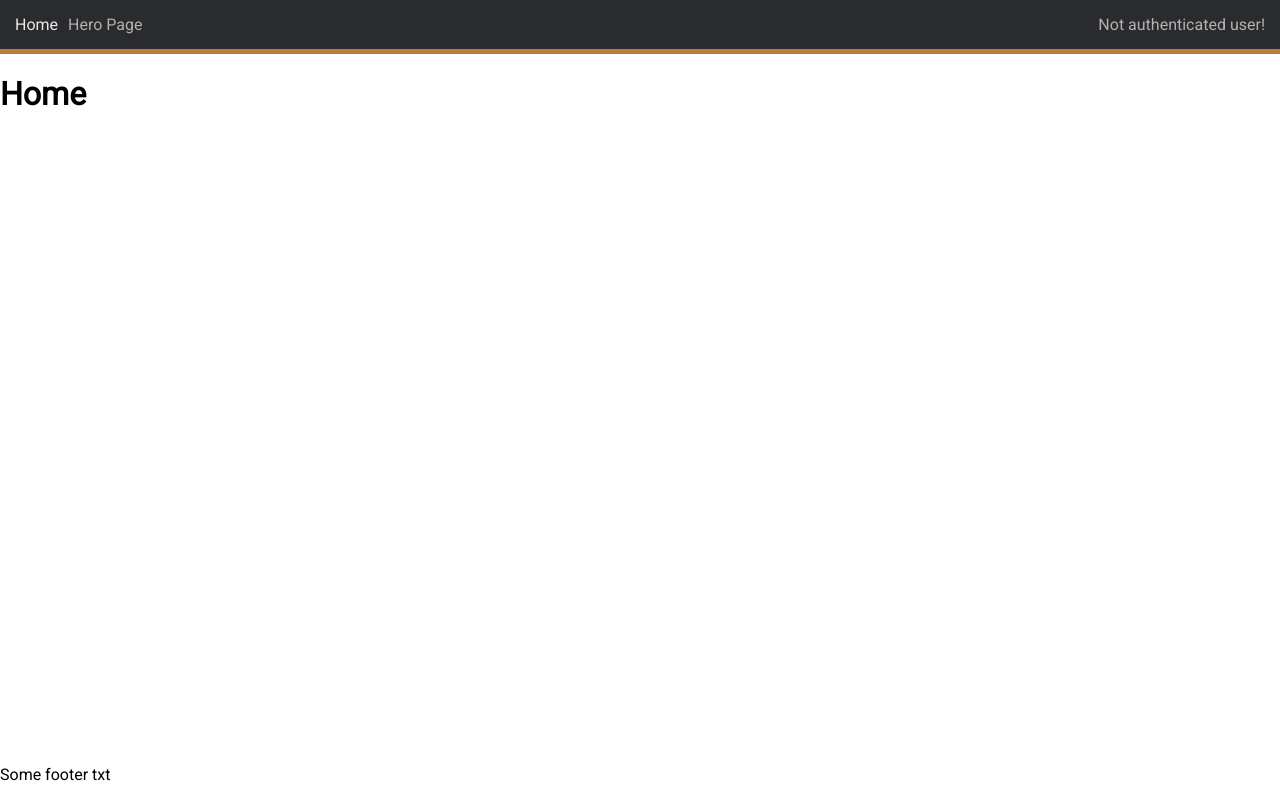
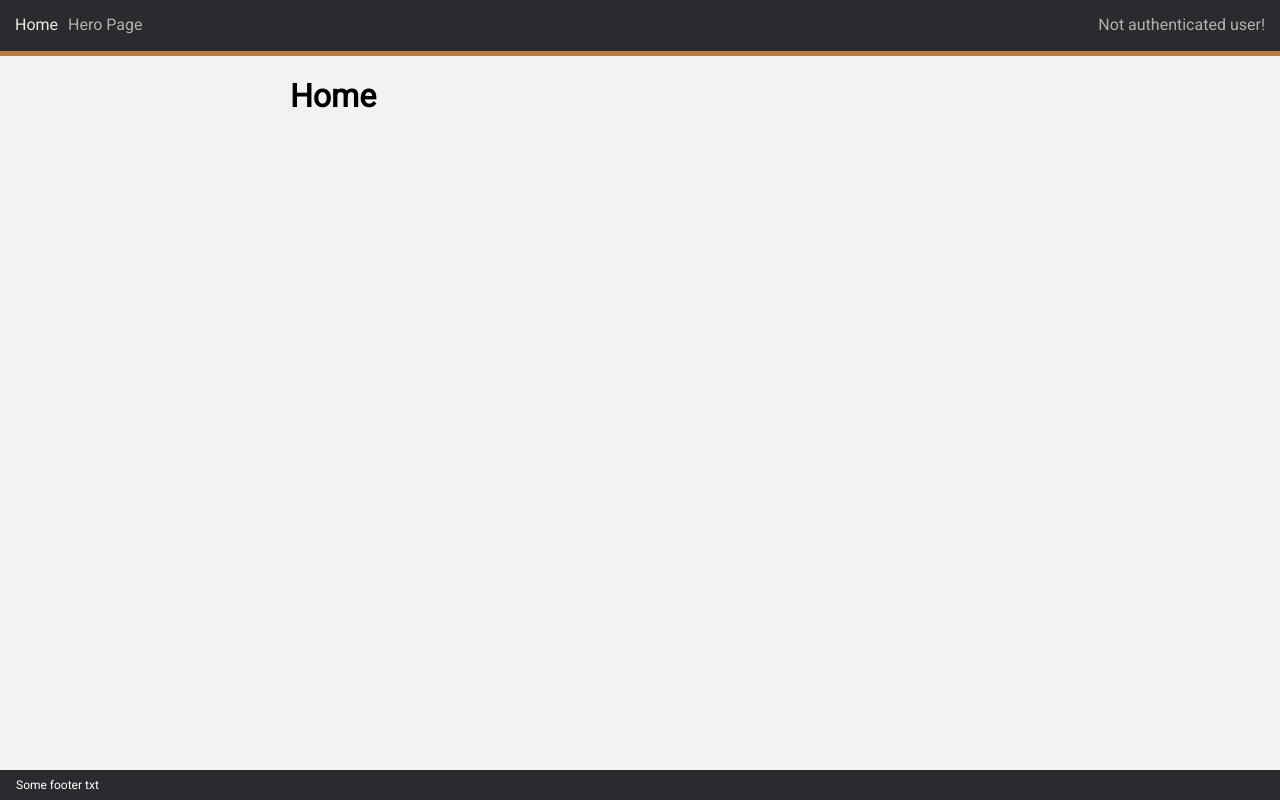
Before and after one commit to michalmuchakr/preconfigurated-react, a React app: page / in a window 1280 px wide. Built offline with nearby package versions, Linux system fonts and the light colour scheme; what axios-mock-adapter would draw is missing.

Commit message:
Apply styling, grid layout, RWD

```diff
--- a/src/app.jsx
+++ b/src/app.jsx
@@ -12,10 +12,12 @@ export default class App extends Component {
       <Router>
         <div className="app">
           <Nav />
-          <Switch>
-            <Route exact path="/" component={Home} />
-            <Route exact path="/hero-page" component={HeroPage} />
-          </Switch>
+          <div className="container">
+            <Switch>
+              <Route exact path="/" component={Home} />
+              <Route exact path="/hero-page" component={HeroPage} />
+            </Switch>
+          </div>
           <Footer />
         </div>
       </Router>
--- a/src/components/shared/footer.jsx
+++ b/src/components/shared/footer.jsx
@@ -1,4 +1,5 @@
 import React from "react";
+import "styles/footer.scss";
 
 function Footer() {
   return (
--- a/src/containers/hero-page.jsx
+++ b/src/containers/hero-page.jsx
@@ -13,7 +13,7 @@ const HeroPage = () => {
   }, []);
 
   return (
-    <div className="hero-page">
+    <div className="hero-page page">
       <h1>Hero page</h1>
       <ul className="hero-page__list">
         {heroses.map(hero => (
--- a/src/containers/home.jsx
+++ b/src/containers/home.jsx
@@ -2,7 +2,7 @@ import React from "react";
 
 function Home() {
   return (
-    <div className="home-page">
+    <div className="home-page page">
       <h1>Home</h1>
     </div>
   );
--- /dev/null
+++ b/src/styles/_defaults.scss
@@ -0,0 +1,11 @@
+$bg-v-dark: #292B2E;
+$bg-light: #F2F2F2;
+
+$gold: #BB7C3E;
+
+// MEDIA BREAKPOINTS
+$xxl: 2560px;
+$xl: 1440px;
+$l: 1024px;
+$m: 768px;
+$s: 425px;
--- /dev/null
+++ b/src/styles/footer.scss
@@ -0,0 +1,13 @@
+@import "defaults";
+
+.footer {
+    font-size: 12px;
+    color: #fff;
+    background: $bg-v-dark;
+    line-height: 30px;
+    padding-left: 16px;
+
+    p {
+        margin: 0;
+    }
+}
--- a/src/styles/hero-page.scss
+++ b/src/styles/hero-page.scss
@@ -1,8 +1,7 @@
+@import "defaults";
+
 .hero-page {
     .hero-page__list {
-        max-height: calc(100vh - 200px);
-        overflow: auto;
-
         .hero-page__list__item {
             padding: 10px;
             border: 1px solid #ccc;
--- a/src/styles/main.scss
+++ b/src/styles/main.scss
@@ -1,5 +1,6 @@
 @import url('https://fonts.googleapis.com/css?family=Roboto');
 @import url('./reset.scss');
+@import "defaults";
 
 * {
   box-sizing: border-box;
@@ -9,6 +10,8 @@ body {
   font-family: 'Roboto', sans-serif;
   position: relative;
 }
+
+@import "defaults";
 
 h2 {
   color: #000;
@@ -21,9 +24,39 @@ h2 {
   bottom: 0;
   left: 0;
   overflow: auto;
+  display: grid;
+  grid-template-columns: [left] 250px [containerLeft] auto [right];
+  grid-template-rows: [top] 56px [row1-end] auto [third-line] 30px [bottom];
+  align-items: stretch;
+  grid-template-areas:
+    "nav nav"
+    ". container"
+    "footer footer";
+  background: $bg-light;
+
+  @media only screen and (max-width: 1024px) {
+    grid-template-columns: [left] 25px [containerLeft] auto [right];
+  }
+}
+
+.container {
+  overflow: auto;
+  grid-area: container;
+  padding-left: 40px;
+  display: grid;
+  grid-template-areas: "page side";
+  grid-template-columns: [container_left] auto [container_center] 250px [container_right];
+
+  @media only screen and (max-width: 1024px) {
+    padding-left: 0;
+    grid-template-columns: [container_left] auto [container_center] 25px [container_right];
+  }
+}
+
+.page {
+  grid-area: page;
 }
 
 .footer {
-  position: absolute;
-  bottom: 0;
+  grid-area: footer;
 }
--- a/src/styles/nav.scss
+++ b/src/styles/nav.scss
@@ -1,5 +1,8 @@
+@import "defaults";
+
 .nav {
-  background-color: #292B2E;
+  grid-area: nav;
+  background-color: $bg-v-dark;
   padding: 10px;
   border-bottom: 5px solid #BB7C3E;
 
--- a/src/styles/reset.scss
+++ b/src/styles/reset.scss
@@ -12,6 +12,7 @@ body {
 }
 
 ul {
+    list-style-type: none;
     padding: 0;
     margin: 0;
 }
--- a/webpack.config.js
+++ b/webpack.config.js
@@ -27,10 +27,15 @@ module.exports = {
       }
     }, {
       test: /\.scss$/,
-      use: ExtractTextPlugin.extract({
-        fallback: "style-loader",
-        use: "css-loader!sass-loader"
-      })
+      use: [
+        // Creates `style` nodes from JS strings
+        'style-loader',
+        // Translates CSS into CommonJS
+        'css-loader',
+        // Compiles Sass to CSS
+        'sass-loader',
+      ],
+
     }]
   },
   devServer: {
```
